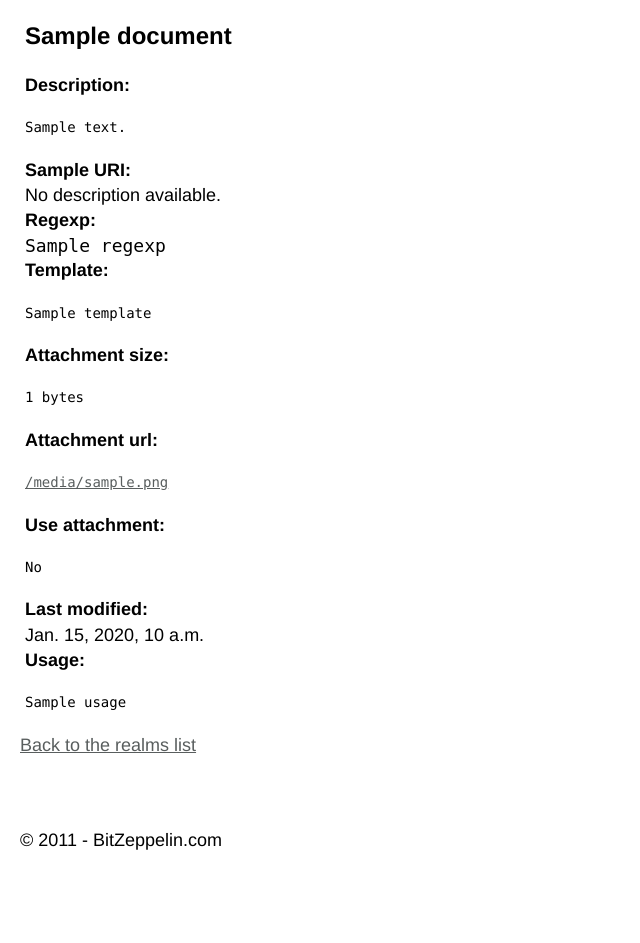
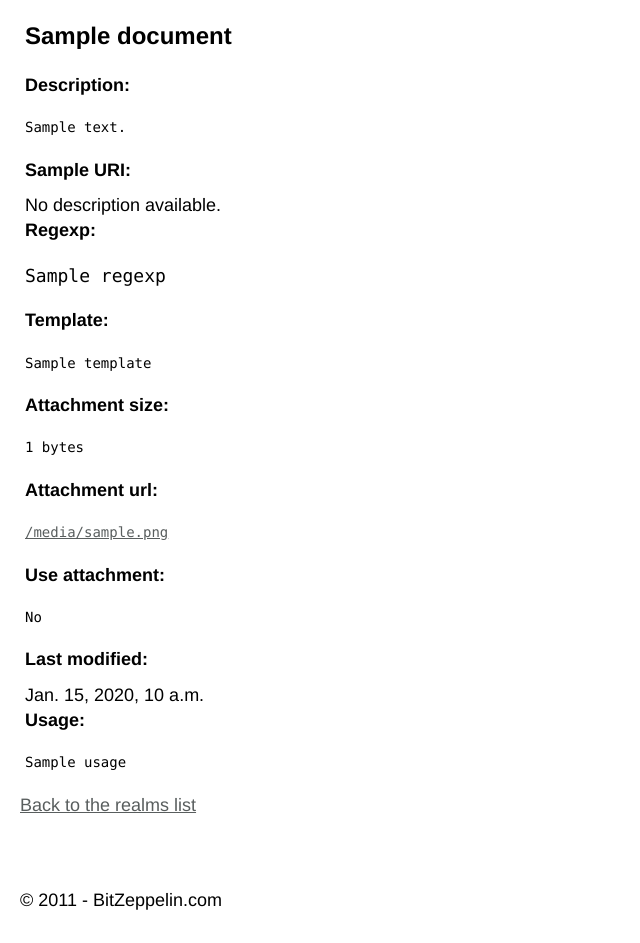
Before and after one commit to gnrfan/restmocker, a Django app: template apps/documents/templates/documents/documents.html in a window 1280 px wide. Shown: the part 271-1214 px from the top of the page, without its empty margins (0-640 px from the left). Before the commit the page ends 1121 px from the top, so only its background shows below. Run offline with Django 3.2, Linux system fonts and the light colour scheme; the template is opened without the code that fills it: most values are stand-ins (such as "Sample title", 1, 10 or a date in 2020).

Commit message:
Adding more space between the sections of the document in the listing

```diff
--- a/static/stylesheets/master.css
+++ b/static/stylesheets/master.css
@@ -105,11 +105,19 @@ height: 58px;
 
 #document_list dl dt {
 font-weight: bold;
+margin-bottom: 10px;
 }
 
 .document_title {
 font-size: 24px;
 font-weight: bold;
+margin-top: 20px;
+margin-bottom: 20px;
+}
+
+pre.regexp {
+font-family: Consolas, Courier, "Courier New", "Andale Mono", "DejaVu Sans Mono";
+font-size: 18px;
 margin-top: 20px;
 margin-bottom: 20px;
 }
```
